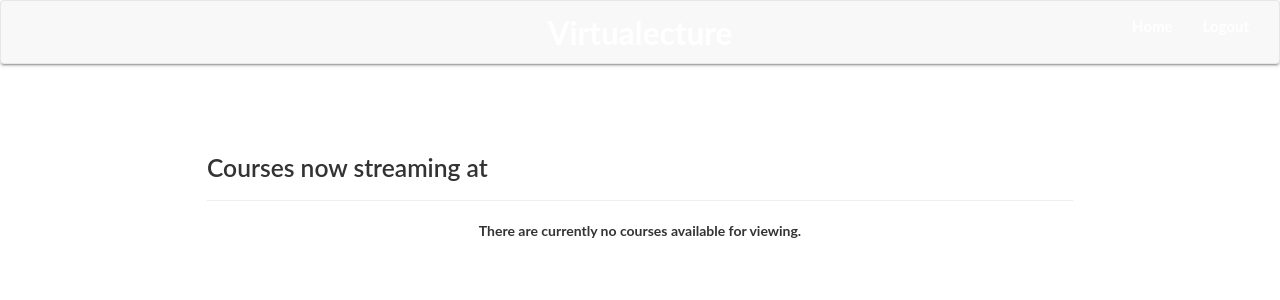
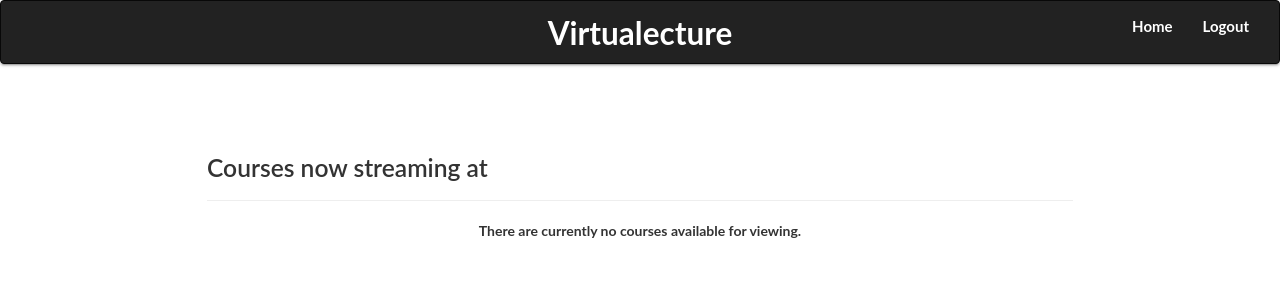
Before and after one commit to renzobautista/virtualecture, a Django app: template portal/templates/portal/index.html in a window 1280 px wide. Shown: the top 300 px of the page. Run offline with Django 3.2, Linux system fonts and the light colour scheme; the template is opened without the code that fills it, so the values that code supplies are empty; some libraries are stand-ins or nearby versions.

Commit message:
small css fixes

```diff
--- a/portal/templates/portal/header.html
+++ b/portal/templates/portal/header.html
@@ -5,7 +5,7 @@
   <li class="divider"></li>
 </ul>
 
-<nav class="navbar navbar-default nav-wrapper">
+<nav class="navbar navbar-inverse nav-wrapper">
     <div class="container-fluid">
         <div class="navbar-header">
             <span class="brand-logo center" href="#"><a href="{% url 'home' %}">Virtualecture</a></span>
```
